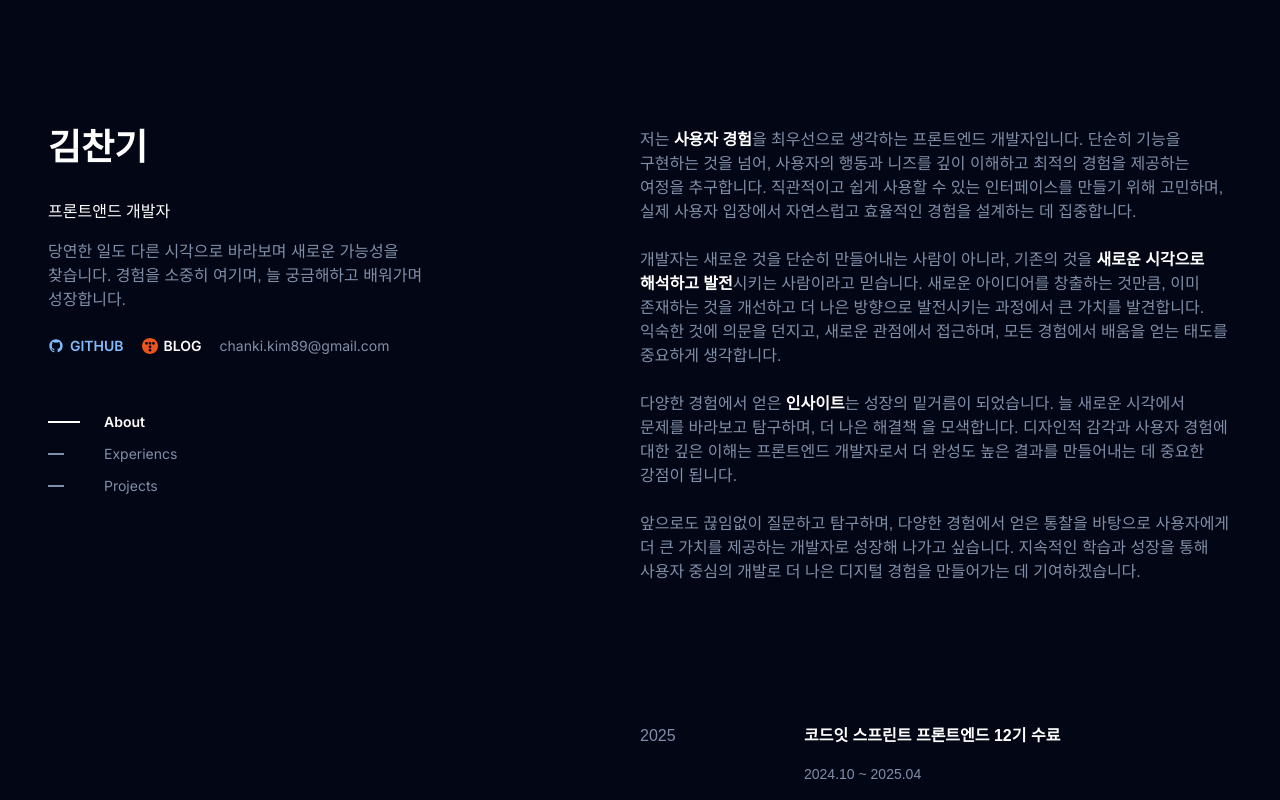
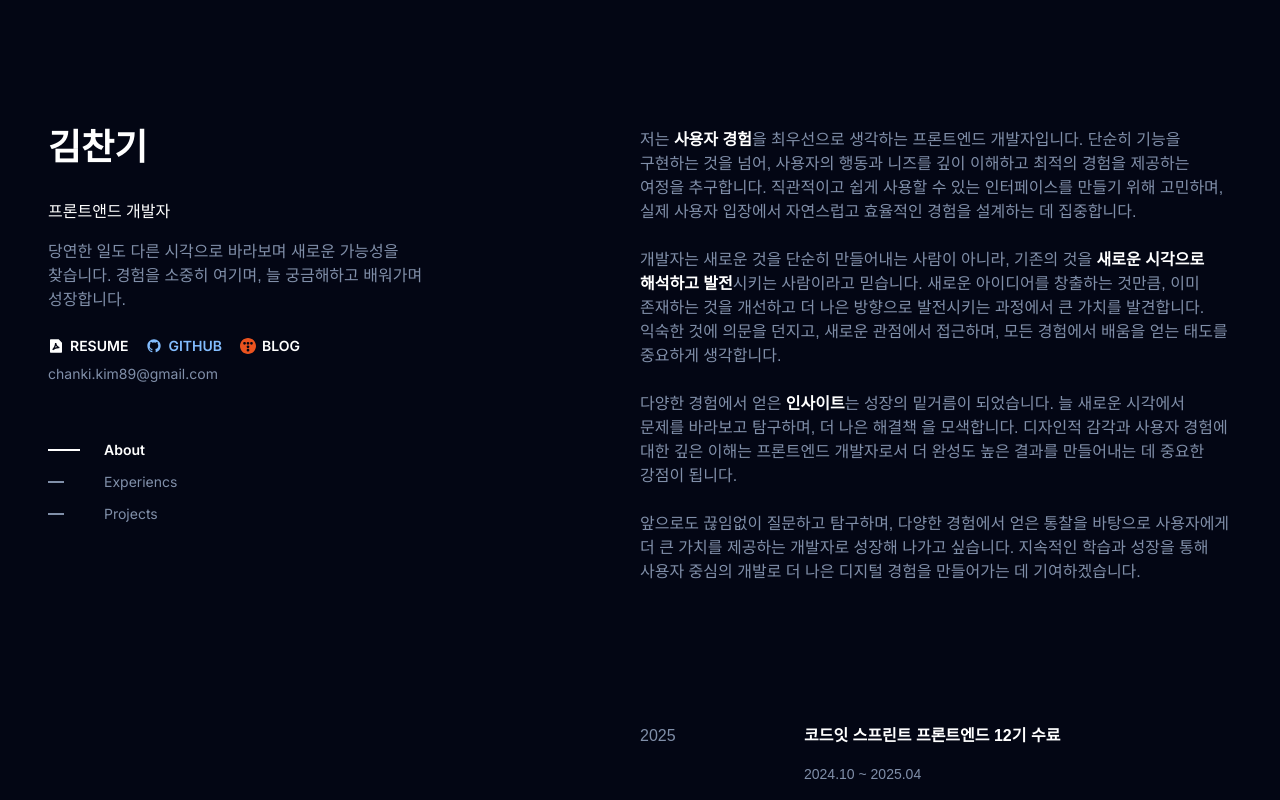
Before and after one commit to cksrlcks/portfolio, a Next.js app: page / in a window 1280 px wide. Shown: the top 800 px of the page. Built offline with nearby package versions, Linux system fonts and the light colour scheme; a web font is replaced by a local one.

Commit message:
feat: 이력서 첨부

```diff
--- a/src/components/Profile.tsx
+++ b/src/components/Profile.tsx
@@ -1,6 +1,6 @@
 import Link from 'next/link';
 import Image from 'next/image';
-import { RiGithubFill } from '@remixicon/react';
+import { RiFilePdf2Fill, RiGithubFill } from '@remixicon/react';
 import TistoryIcon from '@/assets/img/icon-tistory.svg';
 
 export default function Profile() {
@@ -17,6 +17,15 @@ export default function Profile() {
         소중히 여기며, 늘 궁금해하고 배워가며 성장합니다.
       </p>
       <div className='font-inter flex flex-wrap gap-x-4.5 gap-y-2 text-sm lg:mb-14'>
+        <a
+          href='https://drive.google.com/file/d/1vUtyiM5IVSyAl_ZEHGmrVaCraKhqTZb9/view?usp=drive_link'
+          target='_blank'
+          rel='noopener noreferrer'
+          className='flex items-center gap-1.5 font-semibold text-white hover:underline'
+        >
+          <RiFilePdf2Fill size={16} />
+          RESUME
+        </a>
         <a
           href='https://github.com/cksrlcks'
           target='_blank'
```
Also changed, not shown: 1 other file (tests, documents, lock files or other folders).
